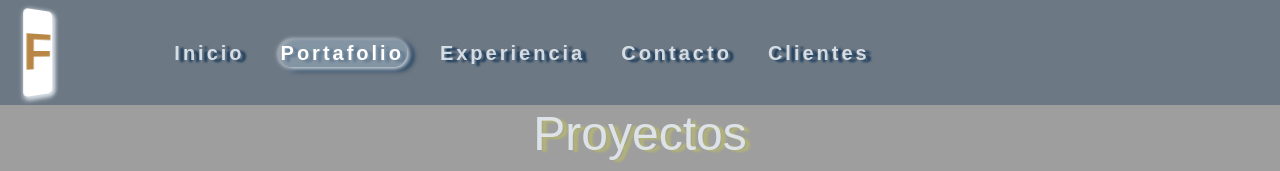
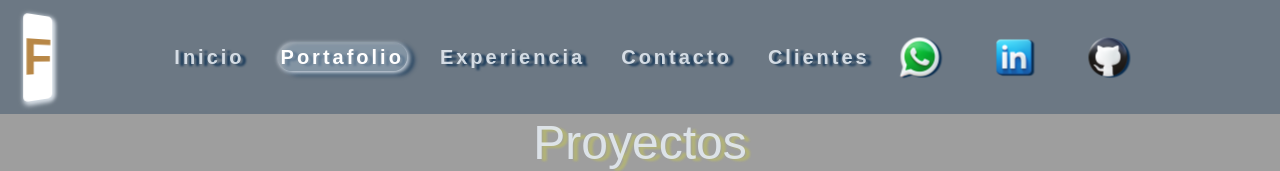
Before and after one commit to Facundo-RodriguezPedromo/portafolio, a plain HTML site: page html/portafolio.html in a window 1280 px wide. Shown: the top 171 px of the page. Drawn offline with nearby package versions, Linux system fonts and the light colour scheme; the site is published under a folder, as on GitHub Pages, so addresses that start at the root find nothing; a web font is replaced by a local one.

Commit message:
iconos redes sociales en portfolio

```diff
--- a/html/portafolio.html
+++ b/html/portafolio.html
@@ -54,11 +54,11 @@
                 </li>
             </ul>
             <a href="https://wa.me/+59892076246" target="_blank"
-                id="iconWhatsapp"><img src="/img/iconWhatsApp.png" alt=""></a>
+                id="iconWhatsapp"><img src="../img/iconWhatsApp.png" alt=""></a>
             <a href="https://www.linkedin.com/in/facundo-rodríguez-perdomo-804956211" target="_blank"
-                id="iconLinkedin"><img src="/img/iconLinkedin.png" alt=""></a>
+                id="iconLinkedin"><img src="../img/iconLinkedin.png" alt=""></a>
             <a href="https://github.com/Facundo-RodriguezPedromo" target="_blank"
-                id="iconGithub"><img src="/img/iconGithub.png" alt=""></a>
+                id="iconGithub"><img src="../img/iconGithub.png" alt=""></a>
         </div>
     </nav>
 
```
